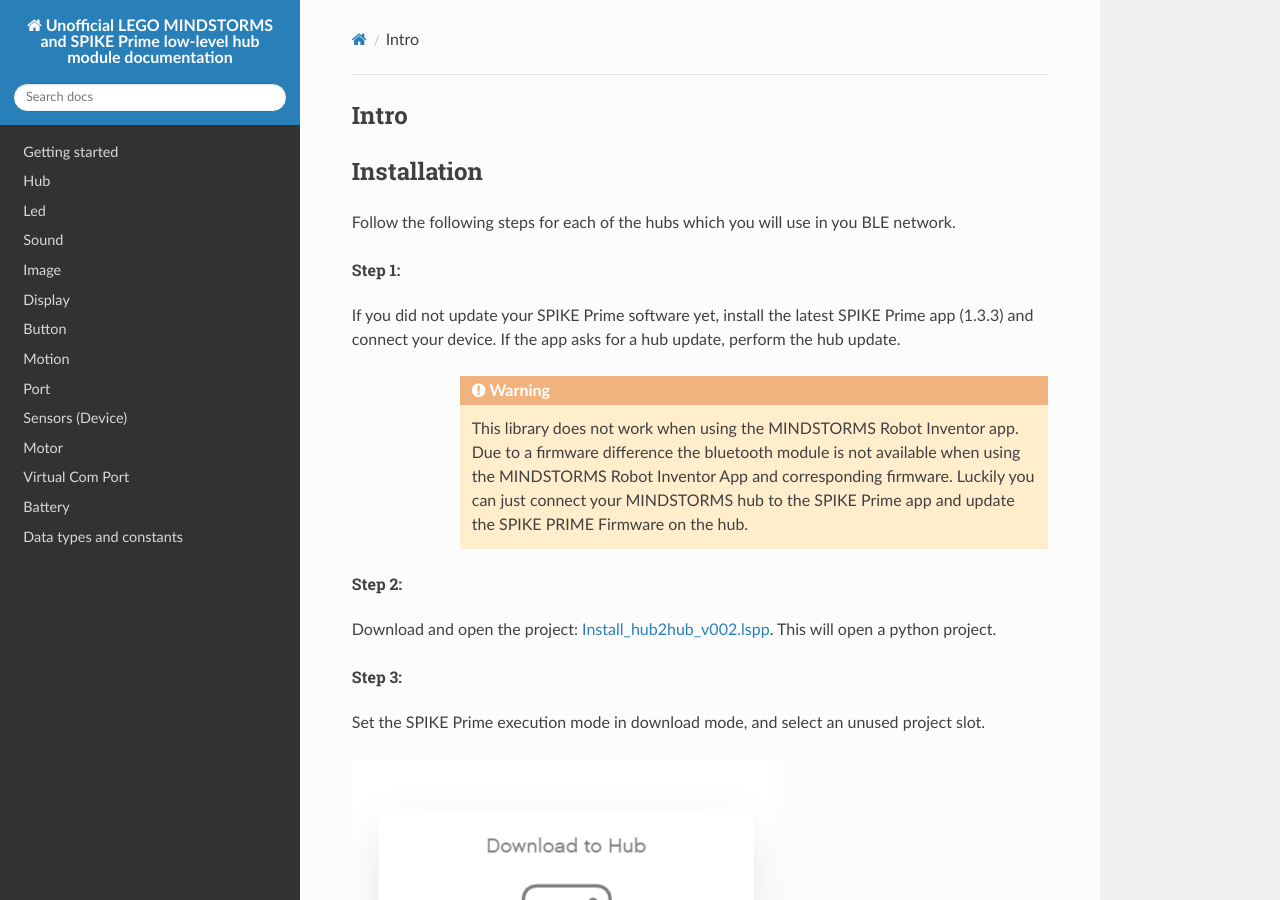
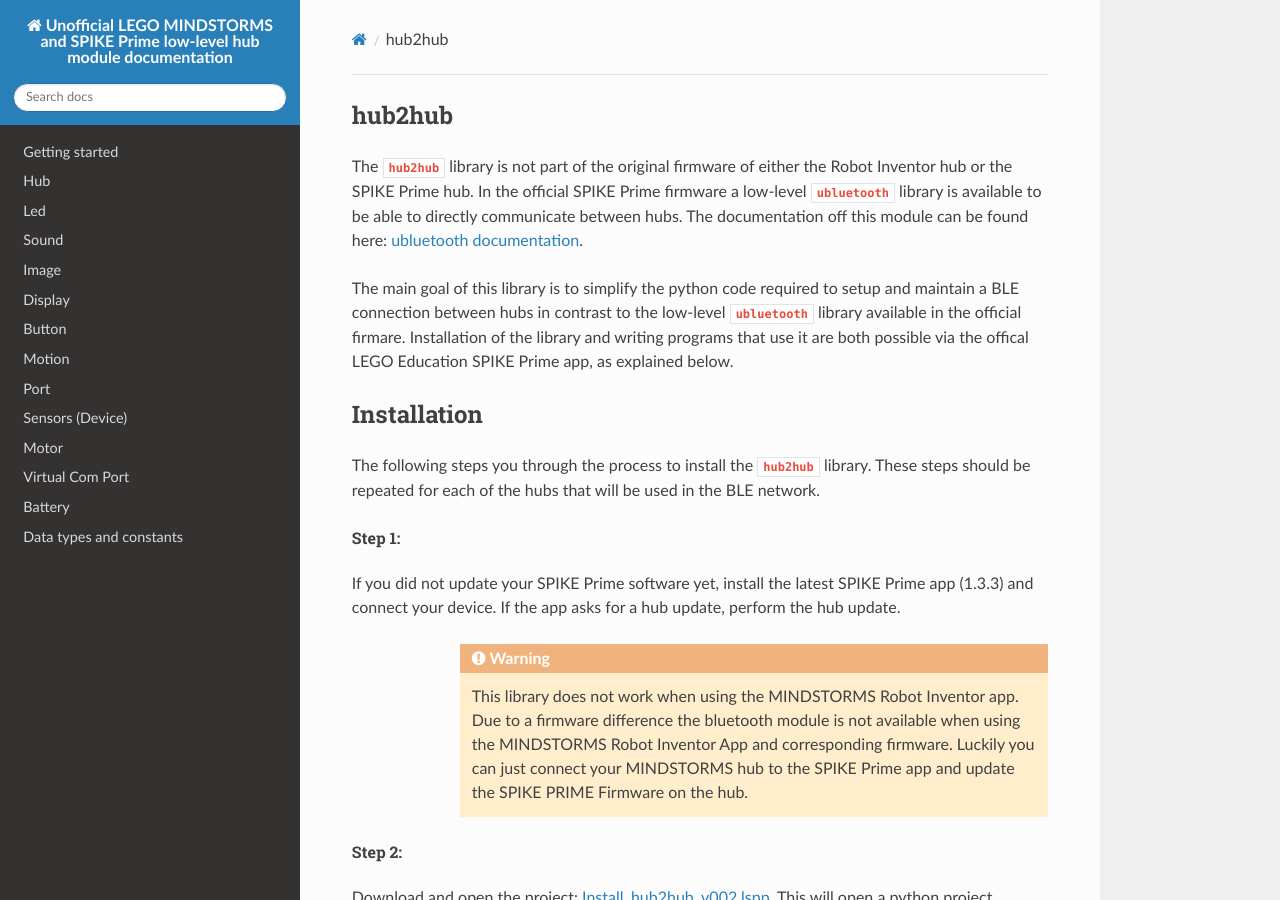
Before and after one commit to NStrijbosch/hub-module-notes, an MkDocs documentation site: the page built from docs/hub2hub.md, in a window 1280 px wide and 900 px high. Built offline with MkDocs 1.6.1, drawn with Linux system fonts in a browser that asks for light colours; nearby versions of some CDN libraries; some of the changed text lies outside the part shown.

Commit message:
Update hub2hub.md

````diff
--- a/docs/hub2hub.md
+++ b/docs/hub2hub.md
@@ -1,8 +1,11 @@
-# Intro
+# hub2hub
+The `hub2hub` library is not part of the original firmware of either the Robot Inventor hub or the SPIKE Prime hub. In the official SPIKE Prime firmware a low-level `ubluetooth` library is available to be able to directly communicate between hubs. The documentation off this module can be found here: [ubluetooth documentation](https://docs.micropython.org/en/latest/library/ubluetooth.html).
+
+The main goal of this library is to simplify the python code required to setup and maintain a BLE connection between hubs in contrast to the low-level `ubluetooth` library available in the official firmare. Installation of the library and writing programs that use it are both possible via the offical LEGO Education SPIKE Prime app, as explained below.
 
 # Installation
 
-Follow the following steps for each of the hubs which you will use in you BLE network.
+The following steps you through the process to install the `hub2hub` library. These steps should be repeated for each of the hubs that will be used in the BLE network.
 
 ### Step 1:
 
@@ -220,7 +223,19 @@
 
 __Parameters:__
 
-*  callback function: this function will be executed if a request is received from the root. The parameters of this function are the message and state. The callback can return a message to the parent
+*  callback function: this function will be executed if a request is received from the root. The parameters of this function are the message and state. The callback can return a message to the parent or `None` (Returning `None` is only adviced if the parent does not require a response).
+
+__Sample code:__
+
+``` python
+def on_request(message,state):
+    print(message)
+
+    response_message = 'message received'
+    return response_message
+
+ble.set_on_response(on_response)
+```
 
 !!! note
     It is important to keep the execution time of the on_request function as short as possible. The response message to the root parent will be send after completion of the callback. Hence, during the execution of this method no other messages can be send in the BLE network.
````
